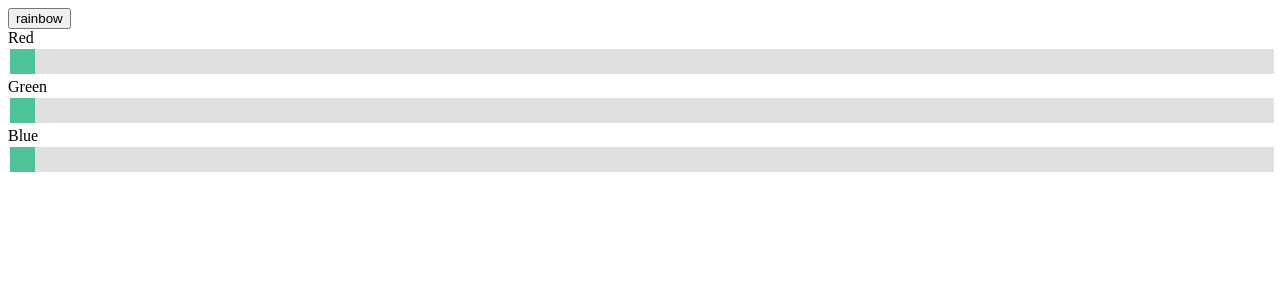
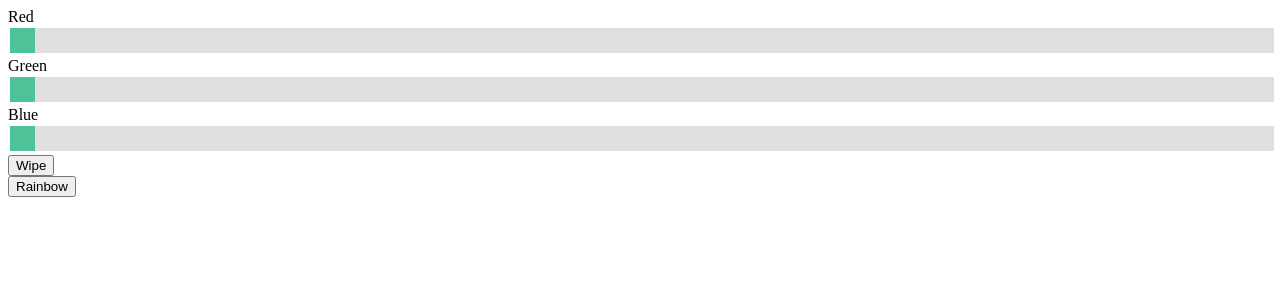
Before and after one commit to oesa77soccer/2EZ-bathroom-lights, a PHP site: page / in a window 1280 px wide. Shown: the top 300 px of the page. Run offline with PHP 8.4, Linux system fonts and the light colour scheme.

Commit message:
trying to figure out why value isn't getting updated

```diff
--- a/src/index.php
+++ b/src/index.php
@@ -1,10 +1,6 @@
 <!DOCTYPE html>
 <html>
 <body>
-
-<form method="post" action="<?php echo $_SERVER['PHP_SELF'];?>">
-  <input type="submit" value="rainbow" name="rainbow">
-</form>
 
 <div class="slidecontainer">
   Red
@@ -24,6 +20,14 @@
   <span id="blue_val"></span>
 </div>
 
+<form method="post" action="<?php echo $_SERVER['PHP_SELF'];?>">
+  <input type="submit" value="Wipe" name="wipe" id="wipe">
+</form>
+
+<form method="post" action="<?php echo $_SERVER['PHP_SELF'];?>">
+  <input type="submit" value="Rainbow" name="rainbow" id="rainbow">
+</form>
+
 <?php
 if ($_SERVER["REQUEST_METHOD"] == "POST") {
     // collect value of input field
```
